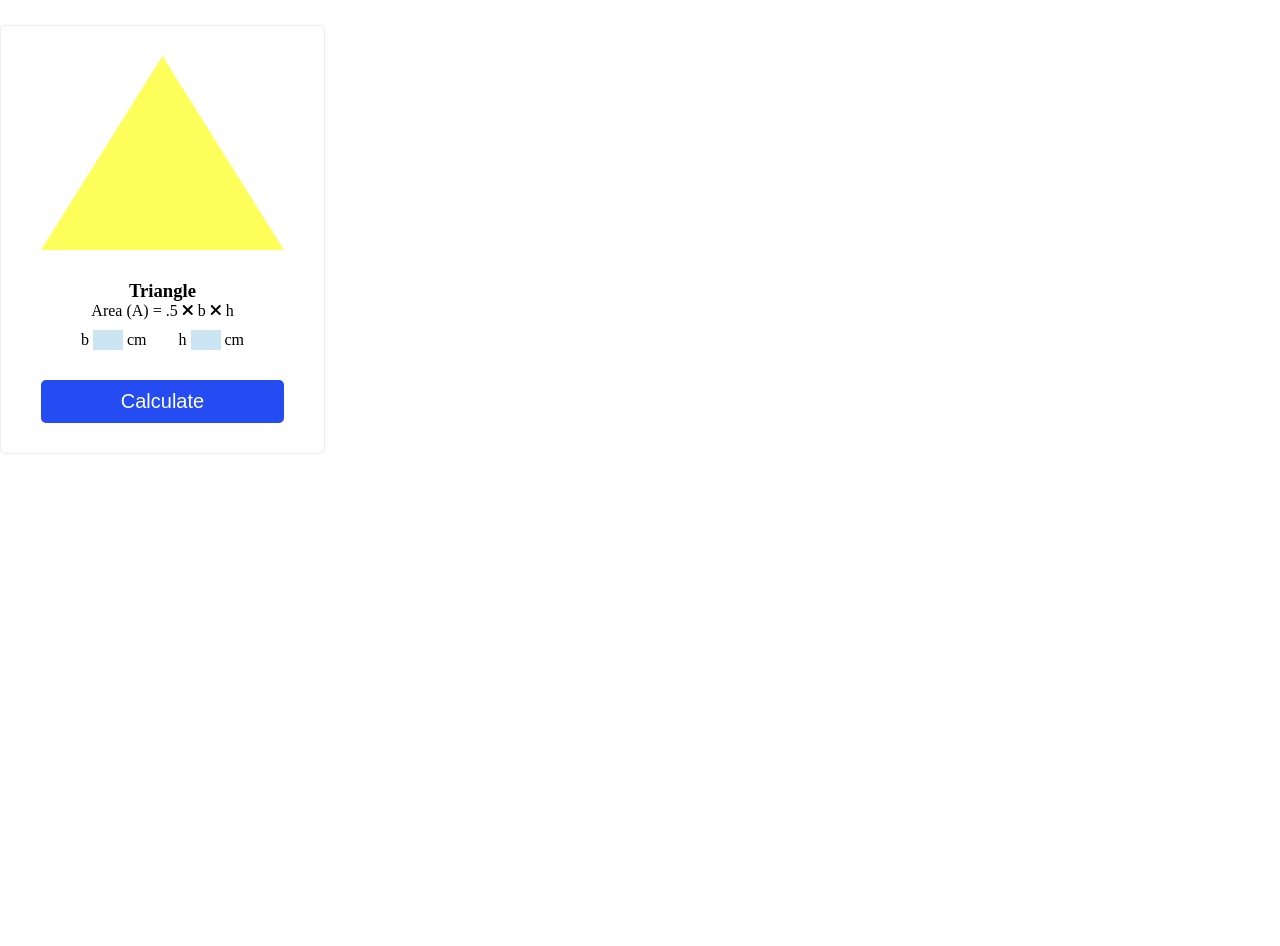
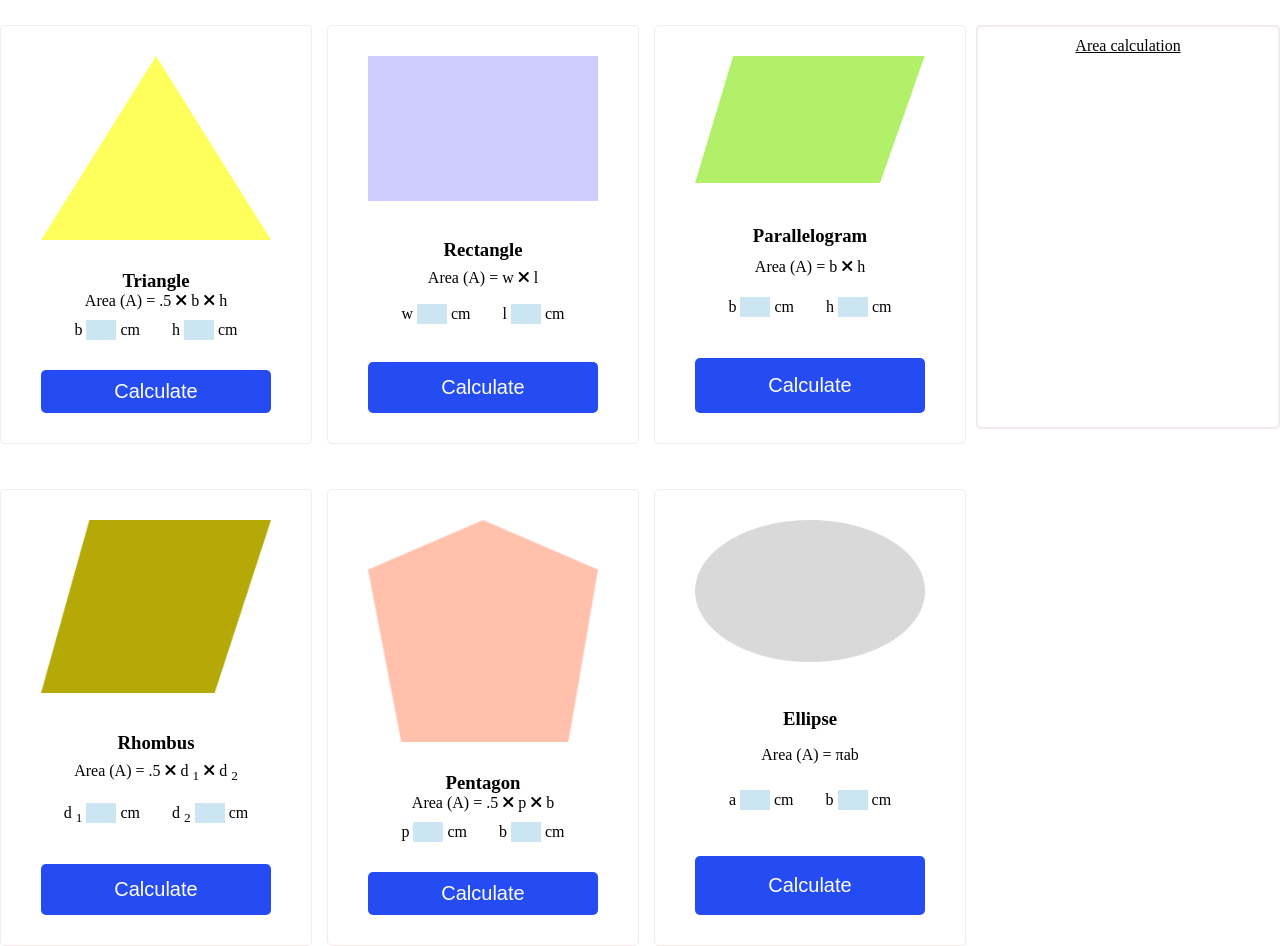
Before and after one commit to zulfikar2022/Geometry-Genius, a plain HTML site: page index.html in a window 1280 px wide. Shown: the part 95-1041 px from the top of the page. Before the commit the page ends 800 px from the top, so only its background shows below. Drawn offline with Linux system fonts and the light colour scheme.

Commit message:
markup completed

```diff
--- a/index.html
+++ b/index.html
@@ -38,9 +38,60 @@
                 <button class="card-btn">Calculate</button>
             </div>
 
+            <div id="rectangle" class="card">
+                <img src="images/rectangle.png" class="card-image" alt="">
+                <h3>Rectangle</h3>
+                <p>Area (A) = w <i class="fa-solid fa-xmark"></i> l </p>
+                <div>
+                    w <input type="text" name="" class="input-field" id=""> cm &nbsp;&nbsp;&nbsp;&nbsp;&nbsp;&nbsp;
+                    l <input type="text" name="" class="input-field" id=""> cm <br>
+                </div>
+                <button class="card-btn">Calculate</button>
+            </div>
+            <div id="parallelogram" class="card">
+                <img src="images/parallelogram.png" class="card-image" alt="">
+                <h3>Parallelogram</h3>
+                <p>Area (A) =  b <i class="fa-solid fa-xmark"></i> h </p>
+                <div>
+                    b <input type="text" name="" class="input-field" id=""> cm &nbsp;&nbsp;&nbsp;&nbsp;&nbsp;&nbsp;
+                    h <input type="text" name="" class="input-field" id=""> cm <br>
+                </div>
+                <button class="card-btn">Calculate</button>
+            </div>
+
+            <div id="rhombus" class="card">
+                <img src="images/rhombus.png" class="card-image" alt="">
+                <h3>Rhombus</h3>
+                <p>Area (A) = .5 <i class="fa-solid fa-xmark"></i> d <sub>1</sub> <i class="fa-solid fa-xmark"></i> d <sub>2</sub> </p>
+                <div>
+                    d <sub>1</sub> <input type="text" name="" class="input-field" id=""> cm &nbsp;&nbsp;&nbsp;&nbsp;&nbsp;&nbsp;
+                    d <sub>2</sub> <input type="text" name="" class="input-field" id=""> cm <br>
+                </div>
+                <button class="card-btn">Calculate</button>
+            </div>
+            <div id="pentagon" class="card">
+                <img src="images/pentagon.png" class="card-image" alt="">
+                <h3>Pentagon</h3>
+                <p>Area (A) = .5 <i class="fa-solid fa-xmark"></i> p <i class="fa-solid fa-xmark"></i> b </p>
+                <div>
+                    p <input type="text" name="" class="input-field" id=""> cm &nbsp;&nbsp;&nbsp;&nbsp;&nbsp;&nbsp;
+                    b <input type="text" name="" class="input-field" id=""> cm <br>
+                </div>
+                <button class="card-btn">Calculate</button>
+            </div>
+            <div id="ellipse" class="card">
+                <img src="images/ellipse.png" class="card-image" alt="">
+                <h3>Ellipse</h3>
+                <p>Area (A) = &#960;ab</p>
+                <div>
+                    a <input type="text" name="" class="input-field" id=""> cm &nbsp;&nbsp;&nbsp;&nbsp;&nbsp;&nbsp;
+                    b <input type="text" name="" class="input-field" id=""> cm <br>
+                </div>
+                <button class="card-btn">Calculate</button>
+            </div>
         </section>
         <section class="area-calculation">
-
+                <p id="area-calculation-title">Area calculation</p>
         </section>
 
     </main>
--- a/styles/styles.css
+++ b/styles/styles.css
@@ -1,17 +1,18 @@
-body{
+body {
     max-width: 1300px;
     margin-left: auto;
     margin-right: auto;
     margin-top: 10px;
 }
+
 /* common styles */
 
-*{
+* {
     margin: 0;
     padding: 0;
 }
 
-button{
+button {
     background-color: #254cf3;
     color: white;
     border: none;
@@ -23,16 +24,17 @@ button{
     font-size: 20px;
 }
 
-button:hover{
+button:hover {
     cursor: pointer;
 }
 
-.card-btn{
+.card-btn {
     margin-top: 30px;
     margin-bottom: 30px;
     width: 100%;
 }
-.card{
+
+.card {
     display: grid;
     justify-items: center;
     border: 1px solid rgb(243, 235, 235);
@@ -43,7 +45,7 @@ button:hover{
 }
 
 /* styles for input-field */
-.input-field{
+.input-field {
     margin-top: 10px;
     width: 30px;
     border: none;
@@ -52,9 +54,16 @@ button:hover{
 }
 
 /* styles for  card-image */
-.card-image{
+.card-image {
     margin-top: 30px;
     margin-bottom: 30px;
+    width: 230px;
+}
+
+#area-calculation-title {
+    text-align: center;
+    margin-top: 10px;
+    text-decoration: underline;
 }
 
 
@@ -67,17 +76,38 @@ NORMAL STYLES
 
 
 /* Styles for the header sections */
-.container-header{
+.container-header {
     background-color: #cce5f3;
+    border-radius: 5px;
     display: flex;
     justify-content: space-between;
     align-items: center;
-    padding: 10px;
+    padding-left: 20px;
+    padding-right: 20px;
+    padding-top: 10px;
+    padding-bottom: 10px;
 }
 
 /* styles for the container-main of main section */
 
-.container-main{
+.container-main {
     display: flex;
+    gap: 10px;
 
 }
+
+.area-calculation {
+    border: 2px solid rgb(243, 235, 235);
+    border-radius: 5px;
+    height: 50vh;
+    width: 320px;
+    margin-top: 30px;
+}
+
+/* styles for grid-container  */
+
+.grid-container {
+    display: grid;
+    grid-template-columns: repeat(3, 1fr);
+    gap: 15px;
+}
```
Also changed, not shown: js/utilities.js (added).
